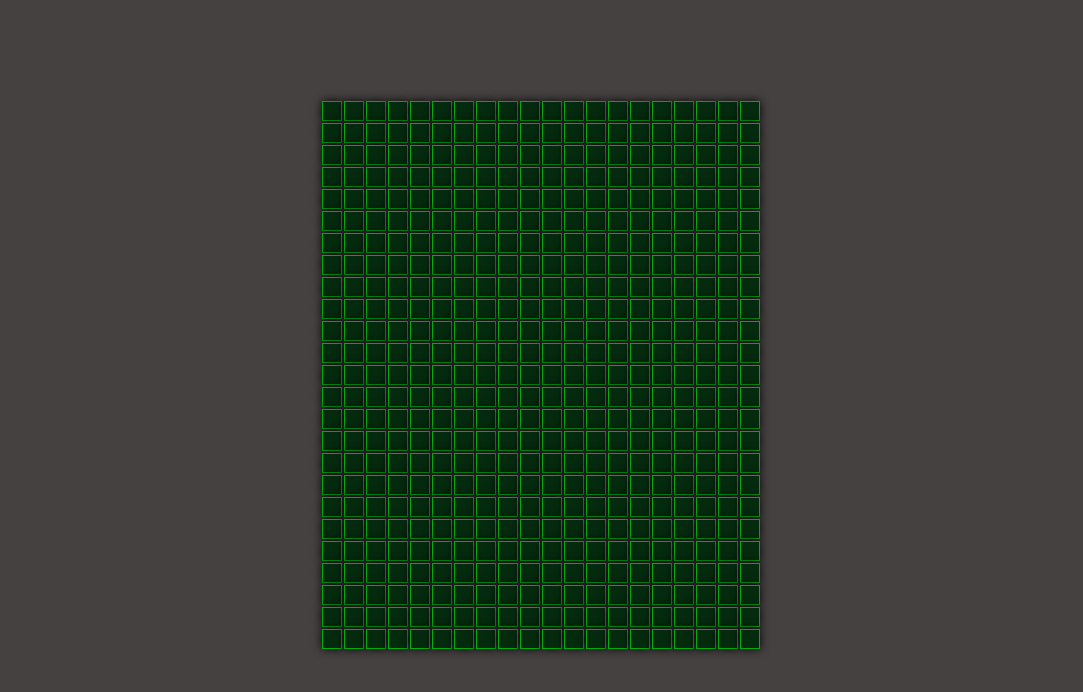
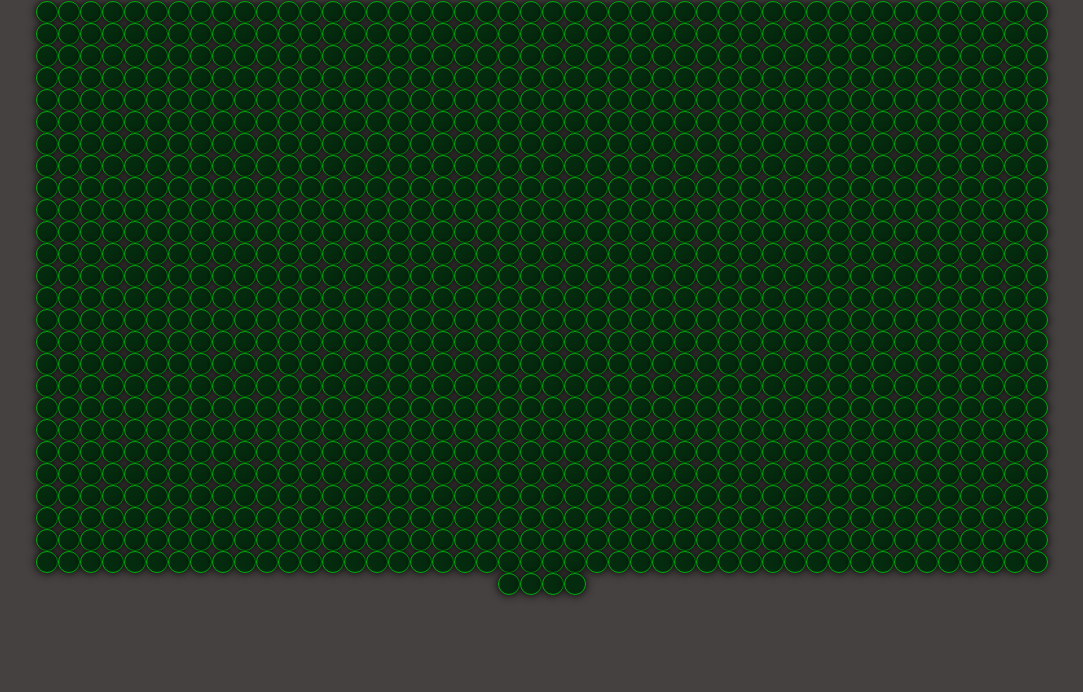
Before and after one commit to rt-stelian/4_random-color, a plain HTML site: page index.html in a window 1280 px wide. Shown: the whole page, without its empty margins (99-1182 px from the left). Drawn offline with Linux system fonts and the light colour scheme.

Commit message:
some minor changes

```diff
--- a/js.js
+++ b/js.js
@@ -1,19 +1,30 @@
 const board = document.querySelector('#board');
-const colors = ['#ff00a5', '#ff0026', '#ff5a00', '#ffd900', '#a5ff00', '#25ff00', '#0085ff', '#0005ff', '#7a00ff', '#fa00ff', '#ff0085', '#ff0005', '#d6ff00', '#56ff00', '#00ff29', '#00ffa8', '#00d6ff', '#0056ff'];
-const SQUARES = 500;
+const SQUARES = 1200
+
 
 for (let i = 0; i < SQUARES; i++) {
+
 	const square = document.createElement('div');
-	square.className = 'square';
+	const circle = document.createElement('div');
+	square.className = 'squares';
+	circle.className = 'circle';
 	board.append(square);
+	square.append(circle);
 
-	square.addEventListener('mouseover', () => setBgColor(square));
-	square.addEventListener('mouseleave', () => removeBgColor(square));
+	square.addEventListener('mouseover', () => setBgColor(circle)
+	);
+	square.addEventListener('mouseleave', () => removeBgColor(circle));
 }
 
+
+
+
 function randomColor() {
-	const index = Math.floor(Math.random() * colors.length);
-	return colors[index];
+	let r = Math.floor(Math.random() * 256);
+	let g = Math.floor(Math.random() * 256);
+	let b = Math.floor(Math.random() * 256);
+	const color = `rgb(${r}, ${g}, ${b})`
+	return color
 }
 
 function setBgColor(el) {
--- a/style.scss
+++ b/style.scss
@@ -1,23 +1,24 @@
 body {
   background: rgb(70, 65, 65);
+  margin: 0;
 }
 
 .container {
-  margin: 100px auto;
-  max-width: 450px;
+  width: 80vw;
   height: 100px;
   display: flex;
   justify-content: center;
   align-items: center;
   flex-wrap: wrap;
+  margin: 0 auto;
 }
 
-.square {
-  width: 18px;
-  height: 18px;
+.circle {
+  width: 100%;
+  height: 100%;
   background-color: rgb(5, 43, 15);
   border: 1px solid rgb(0, 173, 14);
-  margin: 1px;
+  border-radius: 50%;
   transition: 2.5s ease;
   box-shadow: 0 0 10px #000;
 
@@ -25,3 +26,11 @@ body {
     transition: none;
   }
 }
+
+.squares {
+  width: 20px;
+  height: 20px;
+  margin: 1px;
+
+
+}
```
Also changed, not shown: index.html (+3 -0 lines), css/style.css.
